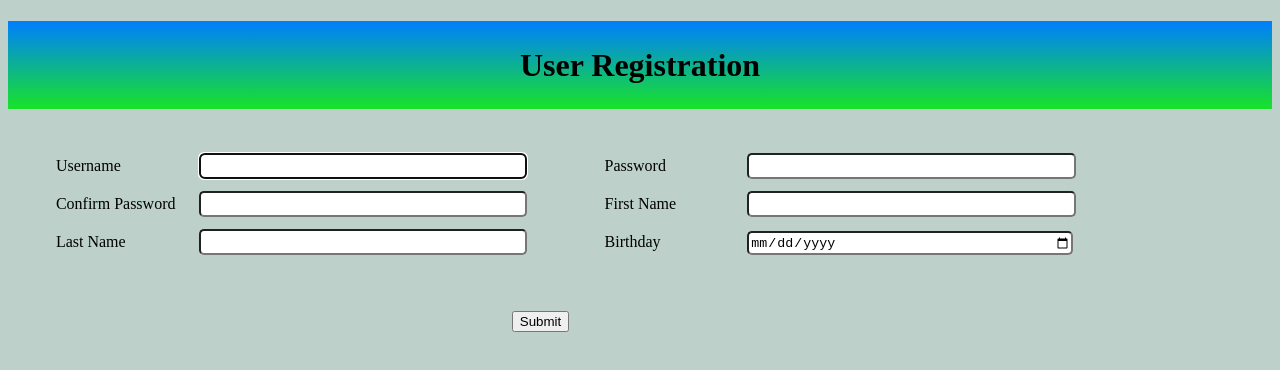
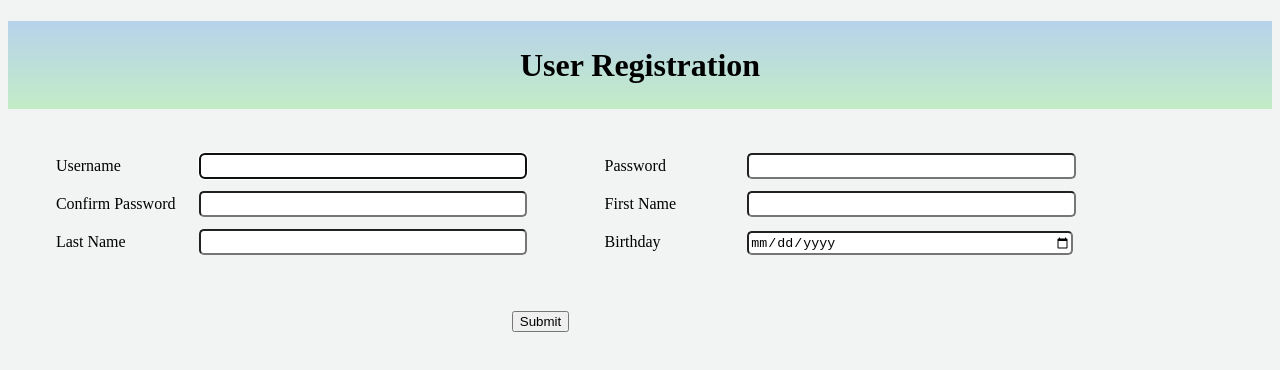
Before and after one commit to JayDesh/SignUp, a plain HTML site: page index.html in a window 1280 px wide. Drawn offline with nearby package versions, Linux system fonts and the light colour scheme.

Commit message:
Updated Styles.

```diff
--- a/styles.css
+++ b/styles.css
@@ -1,6 +1,6 @@
 
 .container{
-    background: hsla(160, 19%, 48%, 0.42);
+    background: hsla(160, 14%, 89%, 0.42);
 }
 
 h1{
@@ -9,11 +9,11 @@ h1{
 
 h1,h2{
     padding: 2%;
-    background: rgba(63, 124, 121, 0.71); /* For browsers that do not support gradients */
-    background: -webkit-linear-gradient(#007eff, #18e328); /* For Safari 5.1 to 6.0 */
-    background: -o-linear-gradient(#007eff, #18e328); /* For Opera 11.1 to 12.0 */
-    background: -moz-linear-gradient(#007eff, #18e328); /* For Firefox 3.6 to 15 */
-    background: linear-gradient(#007eff, #18e328); /* Standard syntax */
+    background: rgba(205, 230, 229, 0.71); /* For browsers that do not support gradients */
+    background: -webkit-linear-gradient(#b7d2ec, #c3ecc6); /* For Safari 5.1 to 6.0 */
+    background: -o-linear-gradient(#b7d2ec, #c3ecc6); /* For Opera 11.1 to 12.0 */
+    background: -moz-linear-gradient(#b7d2ec, #c3ecc6); /* For Firefox 3.6 to 15 */
+    background: linear-gradient(#b7d2ec, #c3ecc6); /* Standard syntax */
     text-align: center;
 }
 
```
